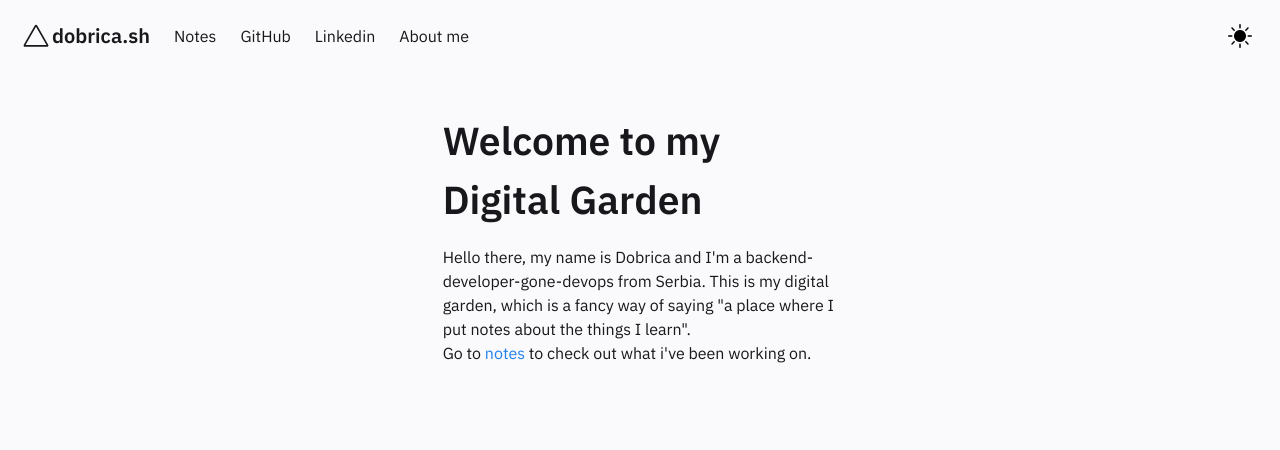
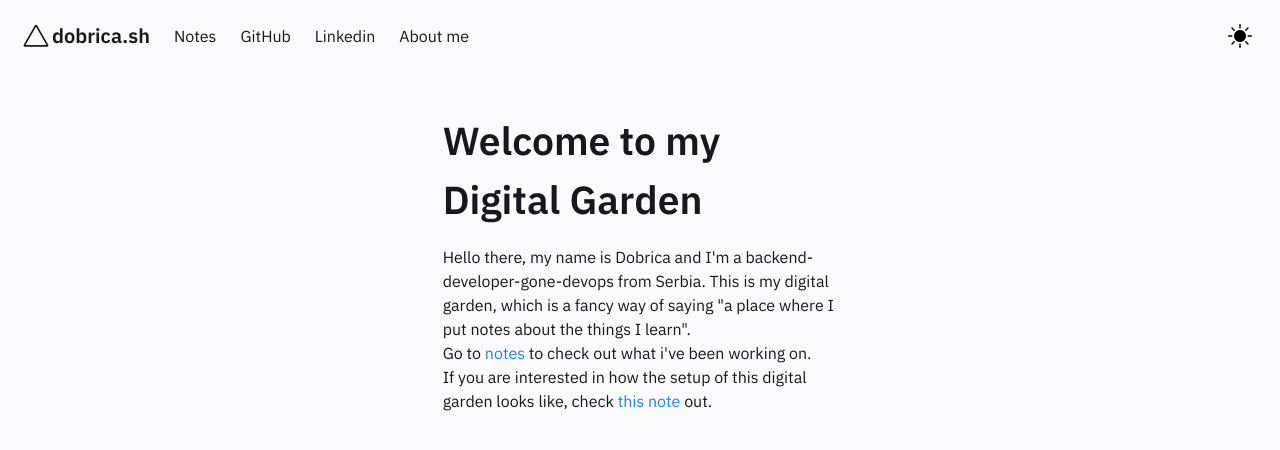
Before and after one commit to hpdobrica/hpdobrica.github.io, a Jekyll site: the page built from pages/index.md, in a window 1280 px wide. Shown: the top 450 px of the page. Built offline with Jekyll 4.4.1, drawn with Linux system fonts in a browser that asks for light colours.

Commit message:
Update Homepage.html

```diff
--- a/_includes/Homepage.html
+++ b/_includes/Homepage.html
@@ -7,6 +7,8 @@
         This is my digital garden, which is a fancy way of saying "a place where I put notes about the things I learn".
         <br>
         Go to <a href="../notes"> notes </a> to check out what i've been working on.
+        <br>
+        If you are interested in how the setup of this digital garden looks like, check <a href="../notes/my-digital-garden-setup">this note</a> out.
 
     </p>
 
```
